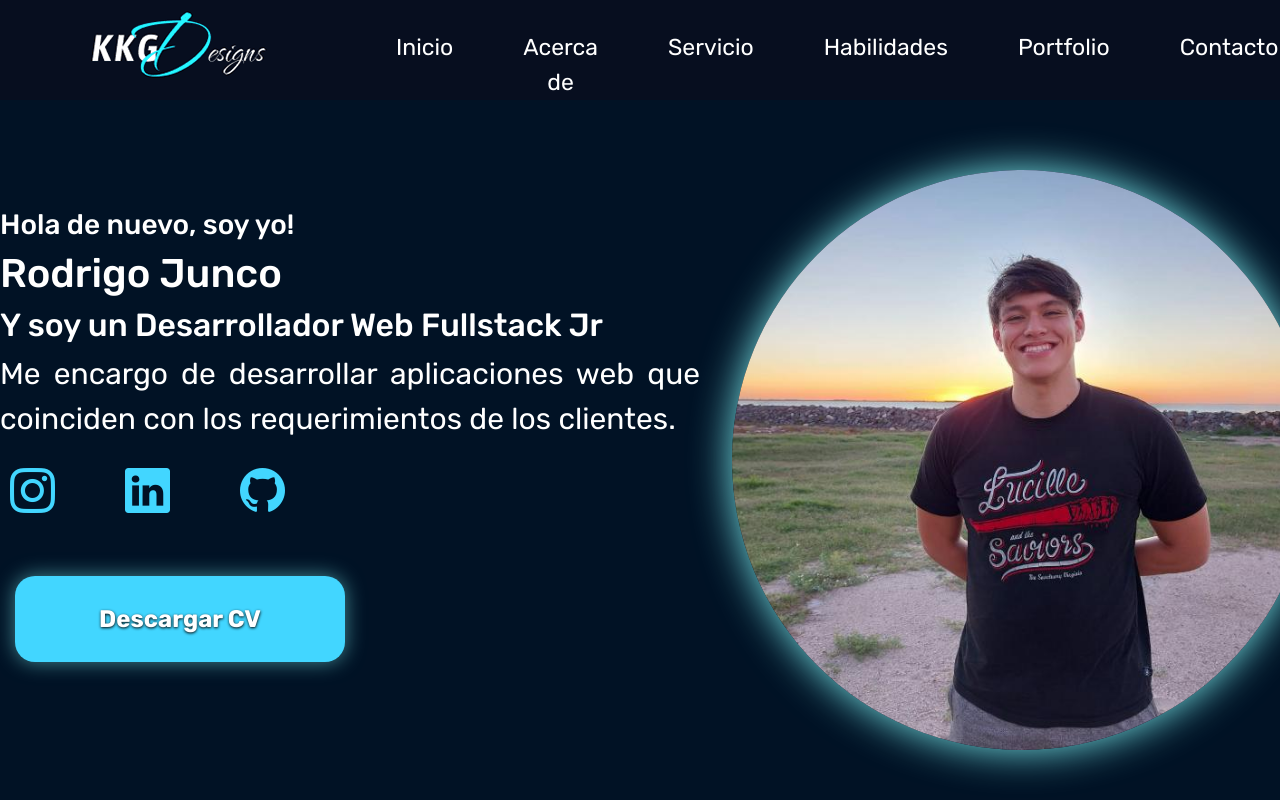
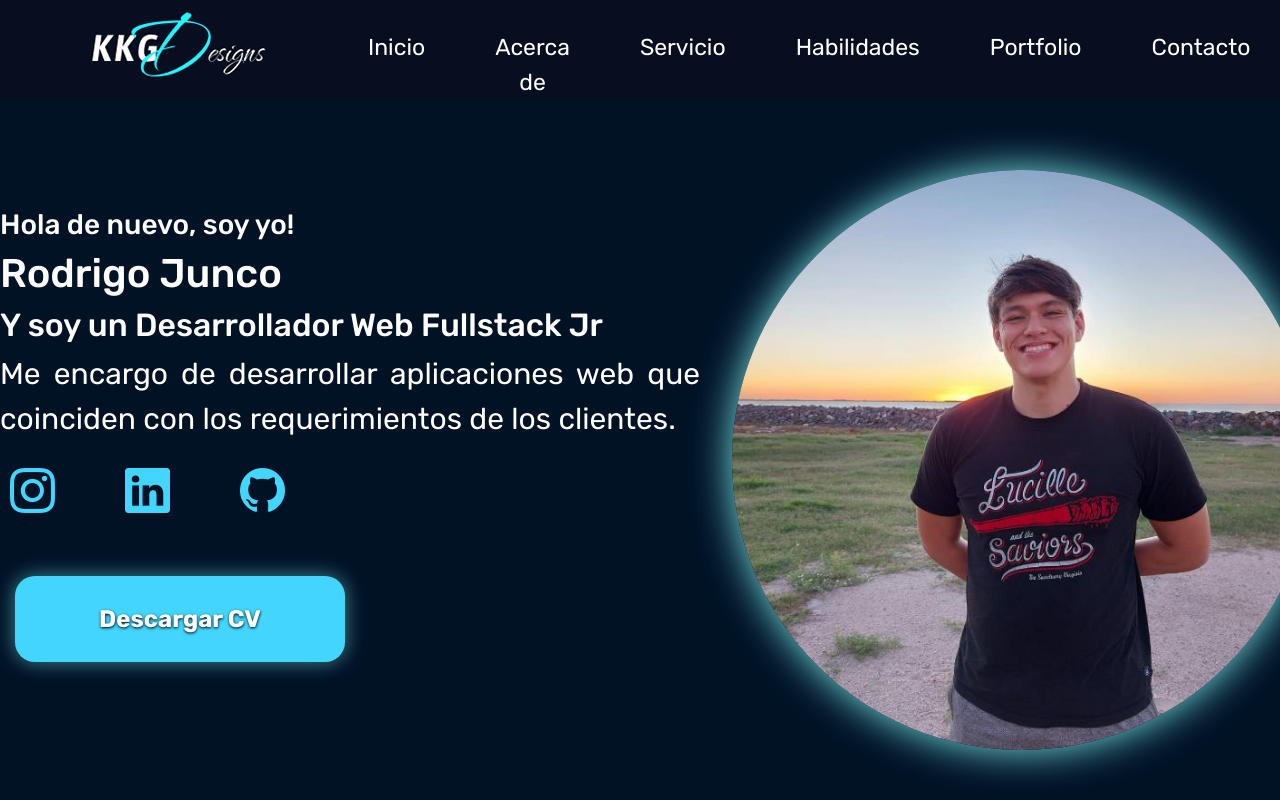
Before and after one commit to RPJunco/my-portfolio-react, a React (Vite) app: page / in a window 1280 px wide. Shown: the top 800 px of the page. Built offline with nearby package versions, Linux system fonts and the light colour scheme.

Commit message:
Se agrego un estilo 'padding-right' al componente y se cambio el padding de la clase 'navbar-brand'

```diff
--- a/src/Component/Header/Header.css
+++ b/src/Component/Header/Header.css
@@ -17,7 +17,11 @@
 }
 
 .navbar-brand {
-    padding: 0px 50px;
+    padding: 0 4%;
+}
+
+.header .navbar .container-fluid .navbar-collapse .navbar-nav {
+    padding-right: 3%;
 }
 
 .nav-link{
```
